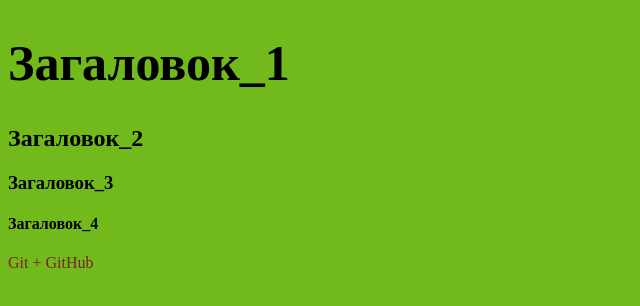
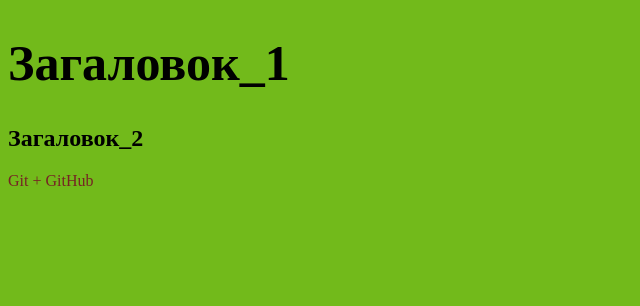
Before and after one commit to VilkovSergey/gitTest, a plain HTML site: page index.html in a window 1280 px wide. Shown: the whole page, without its empty margins (0-640 px from the left). Drawn offline with Linux system fonts and the light colour scheme.

Commit message:
add commit

```diff
--- a/index.html
+++ b/index.html
@@ -10,8 +10,6 @@
 <body>
   <h1>Загаловок_1</h1>
   <h2>Загаловок_2</h2>
-  <h3>Загаловок_3</h3>
-  <h4>Загаловок_4</h4>
   <p>Git + GitHub</p>
 </body>
 </html>
```
